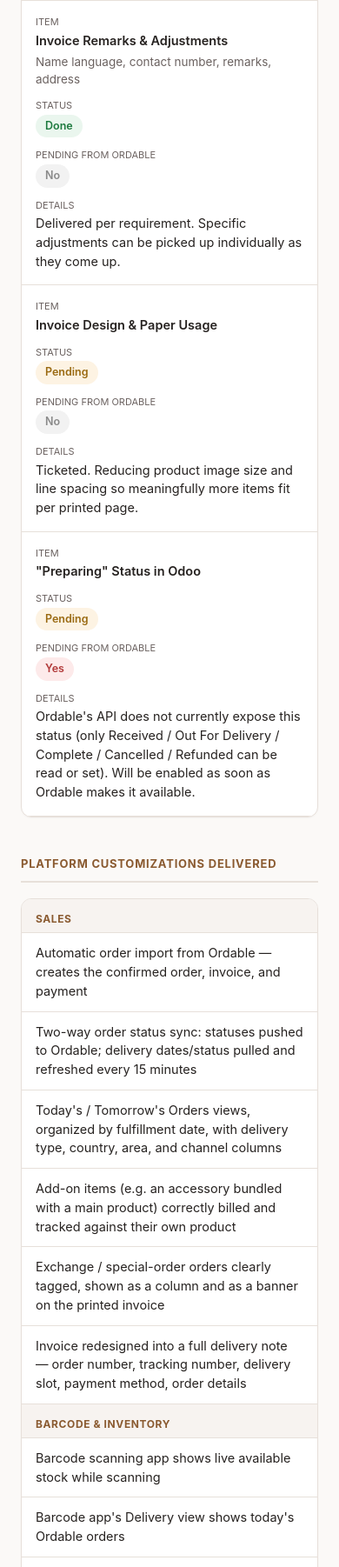
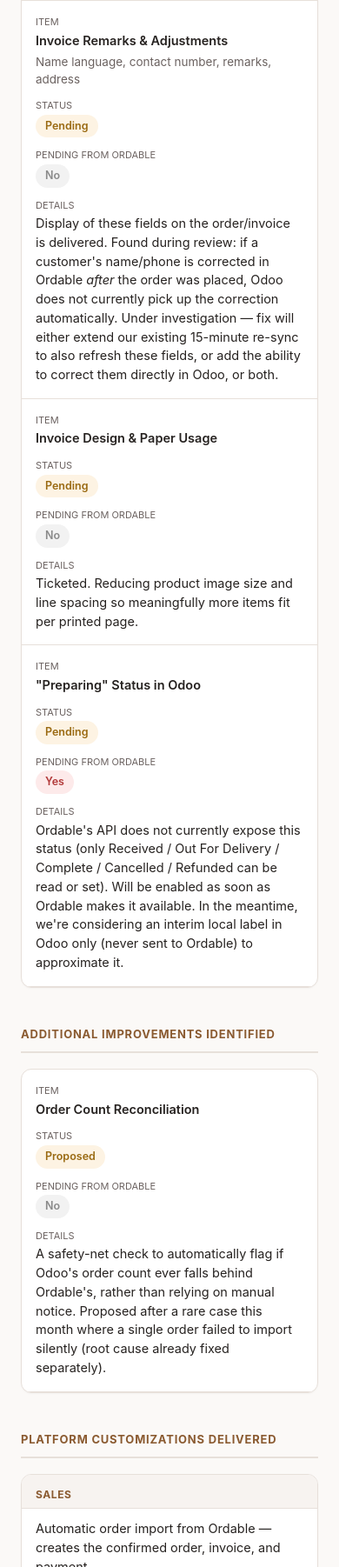
Before and after one commit to centrixplus/newformskw-status, a plain HTML site: page index.html in a window 390 px wide. Shown: the part 1046-2848 px from the top of the page at 87% size. Drawn offline with Linux system fonts and the light colour scheme.

Commit message:
Update status: customer name/phone re-sync gap, preparing-status workaround note, order count reconciliation proposal

```diff
--- a/index.html
+++ b/index.html
@@ -132,9 +132,9 @@
           <tr>
             <td data-label="Item"><div class="item-name">Invoice Remarks &amp; Adjustments</div>
               <div class="item-detail">Name language, contact number, remarks, address</div></td>
-            <td data-label="Status"><span class="pill done">Done</span></td>
+            <td data-label="Status"><span class="pill pending">Pending</span></td>
             <td data-label="Pending from Ordable"><span class="pill ordable-no">No</span></td>
-            <td data-label="Details">Delivered per requirement. Specific adjustments can be picked up individually as they come up.</td>
+            <td data-label="Details">Display of these fields on the order/invoice is delivered. Found during review: if a customer's name/phone is corrected in Ordable <em>after</em> the order was placed, Odoo does not currently pick up the correction automatically. Under investigation — fix will either extend our existing 15-minute re-sync to also refresh these fields, or add the ability to correct them directly in Odoo, or both.</td>
           </tr>
           <tr>
             <td data-label="Item"><div class="item-name">Invoice Design &amp; Paper Usage</div></td>
@@ -146,7 +146,31 @@
             <td data-label="Item"><div class="item-name">"Preparing" Status in Odoo</div></td>
             <td data-label="Status"><span class="pill pending">Pending</span></td>
             <td data-label="Pending from Ordable"><span class="pill ordable-yes">Yes</span></td>
-            <td data-label="Details">Ordable's API does not currently expose this status (only Received / Out For Delivery / Complete / Cancelled / Refunded can be read or set). Will be enabled as soon as Ordable makes it available.</td>
+            <td data-label="Details">Ordable's API does not currently expose this status (only Received / Out For Delivery / Complete / Cancelled / Refunded can be read or set). Will be enabled as soon as Ordable makes it available. In the meantime, we're considering an interim local label in Odoo only (never sent to Ordable) to approximate it.</td>
+          </tr>
+        </tbody>
+      </table>
+    </div>
+  </section>
+
+  <section>
+    <h2>Additional Improvements Identified</h2>
+    <div class="card">
+      <table>
+        <thead>
+          <tr>
+            <th style="width:34%">Item</th>
+            <th style="width:16%">Status</th>
+            <th style="width:20%">Pending from Ordable</th>
+            <th>Details</th>
+          </tr>
+        </thead>
+        <tbody>
+          <tr>
+            <td data-label="Item"><div class="item-name">Order Count Reconciliation</div></td>
+            <td data-label="Status"><span class="pill pending">Proposed</span></td>
+            <td data-label="Pending from Ordable"><span class="pill ordable-no">No</span></td>
+            <td data-label="Details">A safety-net check to automatically flag if Odoo's order count ever falls behind Ordable's, rather than relying on manual notice. Proposed after a rare case this month where a single order failed to import silently (root cause already fixed separately).</td>
           </tr>
         </tbody>
       </table>
```
